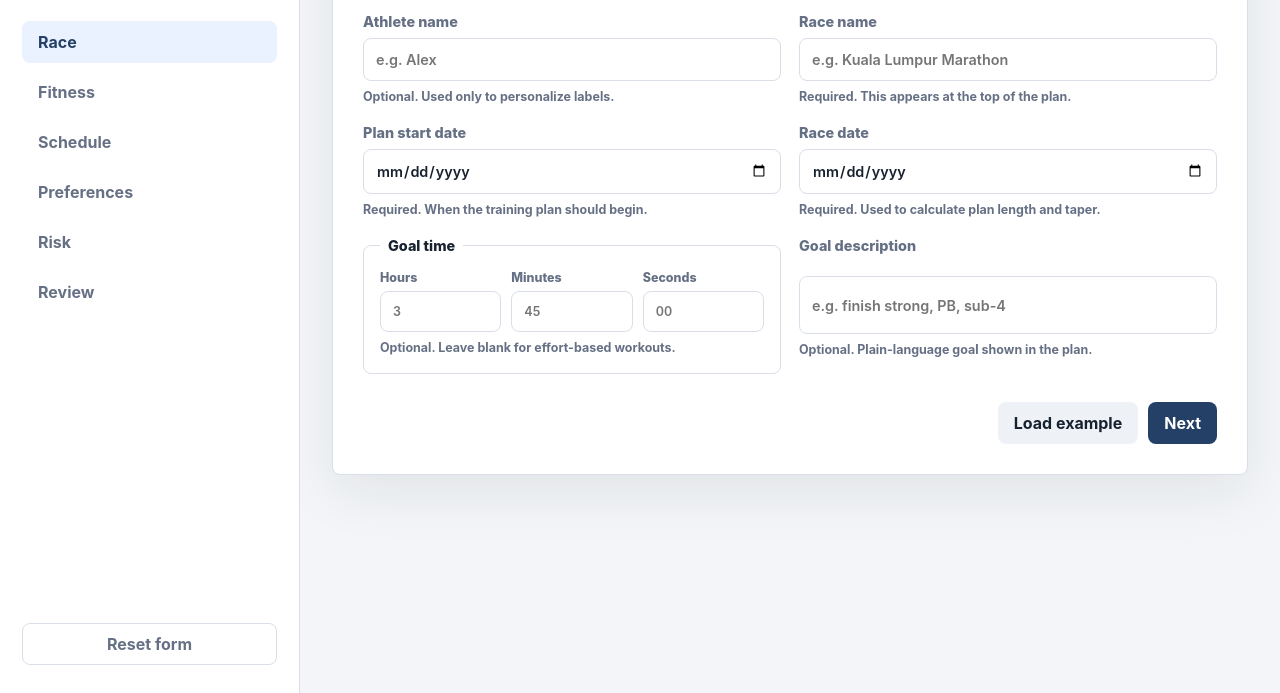
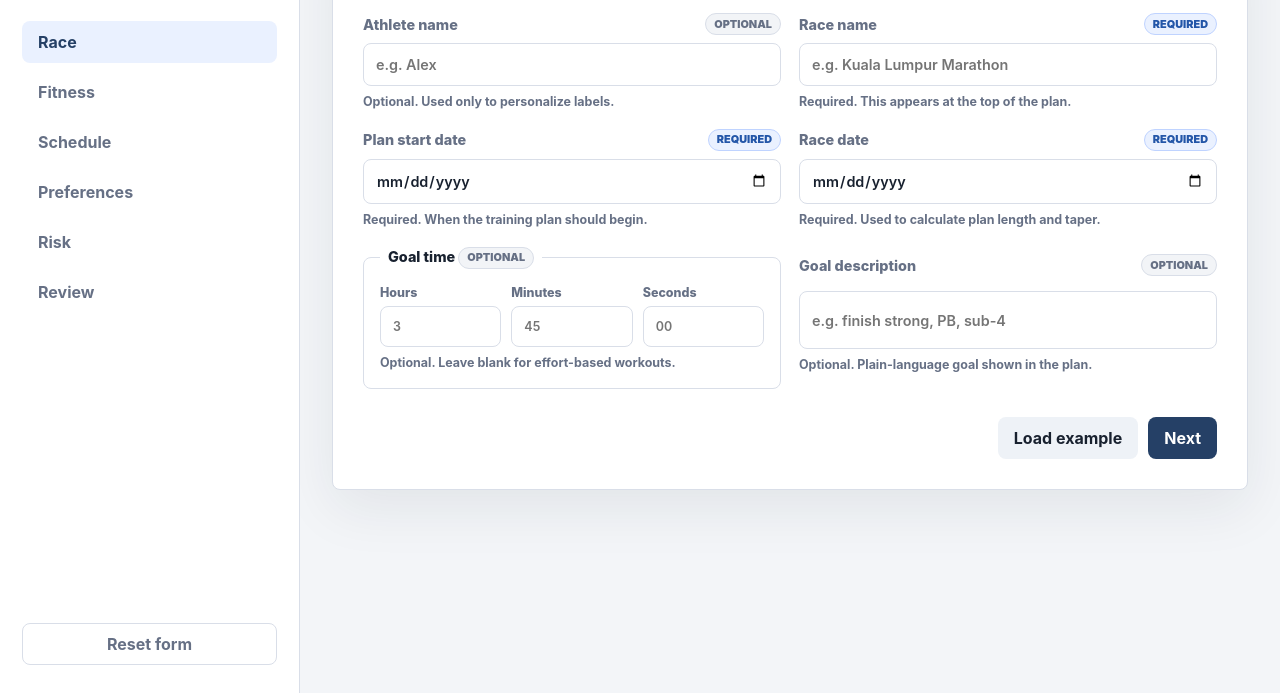
Before and after one commit to breadlover97/ai-marathon-plan-generator, a plain HTML site: page docs/index.html in a window 1280 px wide. Shown: the part 107-800 px from the top of the page. Drawn offline with Linux system fonts and the light colour scheme.

Commit message:
Label required and optional fields

```diff
--- a/docs/index.html
+++ b/docs/index.html
@@ -33,27 +33,27 @@
             </div>
             <div class="field-grid two">
               <label>
-                Athlete name
+                <span class="field-title">Athlete name <span class="field-tag optional">Optional</span></span>
                 <input name="athleteName" autocomplete="name" placeholder="e.g. Alex" />
                 <span class="hint">Optional. Used only to personalize labels.</span>
               </label>
               <label>
-                Race name
+                <span class="field-title">Race name <span class="field-tag required">Required</span></span>
                 <input name="raceName" required placeholder="e.g. Kuala Lumpur Marathon" />
                 <span class="hint">Required. This appears at the top of the plan.</span>
               </label>
               <label>
-                Plan start date
+                <span class="field-title">Plan start date <span class="field-tag required">Required</span></span>
                 <input name="startDate" type="date" required />
                 <span class="hint">Required. When the training plan should begin.</span>
               </label>
               <label>
-                Race date
+                <span class="field-title">Race date <span class="field-tag required">Required</span></span>
                 <input name="raceDate" type="date" required />
                 <span class="hint">Required. Used to calculate plan length and taper.</span>
               </label>
               <fieldset class="time-field">
-                <legend>Goal time</legend>
+                <legend>Goal time <span class="field-tag optional">Optional</span></legend>
                 <div class="time-grid">
                   <label>Hours<input name="goalHours" type="number" min="0" max="9" inputmode="numeric" placeholder="3" /></label>
                   <label>Minutes<input name="goalMinutes" type="number" min="0" max="59" inputmode="numeric" placeholder="45" /></label>
@@ -62,7 +62,7 @@
                 <span class="hint">Optional. Leave blank for effort-based workouts.</span>
               </fieldset>
               <label>
-                Goal description
+                <span class="field-title">Goal description <span class="field-tag optional">Optional</span></span>
                 <input name="goalDescription" placeholder="e.g. finish strong, PB, sub-4" />
                 <span class="hint">Optional. Plain-language goal shown in the plan.</span>
               </label>
@@ -79,17 +79,17 @@
             </div>
             <div class="field-grid two">
               <label>
-                Current weekly distance, km
+                <span class="field-title">Current weekly distance, km <span class="field-tag required">Required</span></span>
                 <input name="currentWeeklyKm" type="number" min="1" step="0.1" required placeholder="e.g. 35" />
                 <span class="hint">Required. Average weekly running volume from the last 3-4 weeks.</span>
               </label>
               <label>
-                Longest run in last month, km
+                <span class="field-title">Longest run in last month, km <span class="field-tag required">Required</span></span>
                 <input name="longestRecentRunKm" type="number" min="1" step="0.1" required placeholder="e.g. 18" />
                 <span class="hint">Required. Helps set a safe long-run progression.</span>
               </label>
               <fieldset class="time-field">
-                <legend>Current marathon pace</legend>
+                <legend>Current marathon pace <span class="field-tag optional">Optional</span></legend>
                 <div class="time-grid compact">
                   <label>Minutes<input name="paceMinutes" type="number" min="0" max="30" inputmode="numeric" placeholder="5" /></label>
                   <label>Seconds<input name="paceSeconds" type="number" min="0" max="59" inputmode="numeric" placeholder="20" /></label>
@@ -97,7 +97,7 @@
                 <span class="hint">Optional. Per km pace if you already know it.</span>
               </fieldset>
               <label>
-                Runs per week
+                <span class="field-title">Runs per week <span class="field-tag required">Required</span></span>
                 <select name="runsPerWeek" required>
                   <option value="" selected>Choose runs per week</option>
                   <option value="3">3</option>
@@ -109,7 +109,7 @@
                 <span class="hint">Required. How many run sessions you can realistically complete.</span>
               </label>
               <label>
-                Running ability
+                <span class="field-title">Running ability <span class="field-tag required">Required</span></span>
                 <select name="runningAbility" required>
                   <option value="" selected>Choose current level</option>
                   <option value="beginner">Beginner: can run 5 km</option>
@@ -121,7 +121,7 @@
                 <span class="hint">Required. Pick the closest current level, not your goal level.</span>
               </label>
               <label>
-                Max long run, km
+                <span class="field-title">Max long run, km <span class="field-tag optional">Optional</span></span>
                 <input name="maxLongRunKm" type="number" min="10" step="0.5" placeholder="e.g. 32" />
                 <span class="hint">Optional. Leave blank to let the engine choose a cap.</span>
               </label>
@@ -138,21 +138,21 @@
             </div>
             <div class="field-grid three">
               <label>
-                Workout day
+                <span class="field-title">Workout day <span class="field-tag required">Required</span></span>
                 <select name="workoutDay" required>
                   <option value="" selected>Choose workout day</option><option>Monday</option><option>Tuesday</option><option>Wednesday</option><option>Thursday</option><option>Friday</option><option>Saturday</option><option>Sunday</option>
                 </select>
                 <span class="hint">Required. The main quality session of the week.</span>
               </label>
               <label>
-                Medium-long day
+                <span class="field-title">Medium-long day <span class="field-tag required">Required</span></span>
                 <select name="mediumLongDay" required>
                   <option value="" selected>Choose medium-long day</option><option>Monday</option><option>Tuesday</option><option>Wednesday</option><option>Thursday</option><option>Friday</option><option>Saturday</option><option>Sunday</option>
                 </select>
                 <span class="hint">Required. Usually shorter than the long run, longer than easy runs.</span>
               </label>
               <label>
-                Long-run day
+                <span class="field-title">Long-run day <span class="field-tag required">Required</span></span>
                 <select name="longRunDay" required>
                   <option value="" selected>Choose long-run day</option><option>Monday</option><option>Tuesday</option><option>Wednesday</option><option>Thursday</option><option>Friday</option><option>Saturday</option><option>Sunday</option>
                 </select>
@@ -160,7 +160,7 @@
               </label>
             </div>
             <fieldset>
-              <legend>Strength days</legend>
+              <legend>Strength days <span class="field-tag optional">Optional</span></legend>
               <div class="day-grid">
                 <label><input type="checkbox" name="strengthDays" value="Monday" /> Mon</label>
                 <label><input type="checkbox" name="strengthDays" value="Tuesday" /> Tue</label>
@@ -172,7 +172,7 @@
               </div>
             </fieldset>
             <fieldset>
-              <legend>Rest days</legend>
+              <legend>Rest days <span class="field-tag optional">Optional</span></legend>
               <div class="day-grid">
                 <label><input type="checkbox" name="restDays" value="Monday" /> Mon</label>
                 <label><input type="checkbox" name="restDays" value="Tuesday" /> Tue</label>
@@ -195,7 +195,7 @@
             </div>
             <div class="field-grid two">
               <label>
-                Training volume
+                <span class="field-title">Training volume <span class="field-tag required">Required</span></span>
                 <select name="trainingVolume" required>
                   <option value="" selected>Choose volume style</option>
                   <option value="gradual">Gradual</option>
@@ -205,7 +205,7 @@
                 <span class="hint">Required. Gradual is safest; progressive builds more ambitiously.</span>
               </label>
               <label>
-                Difficulty
+                <span class="field-title">Difficulty <span class="field-tag required">Required</span></span>
                 <select name="difficulty" required>
                   <option value="" selected>Choose difficulty</option>
                   <option value="comfortable">Comfortable</option>
@@ -215,12 +215,12 @@
                 <span class="hint">Required. Controls workout intensity and long-run quality.</span>
               </label>
               <label class="wide">
-                Race specifics
+                <span class="field-title">Race specifics <span class="field-tag optional">Optional</span></span>
                 <textarea name="raceSpecifics" rows="3" placeholder="Heat, humidity, hills, early start, trail surface"></textarea>
                 <span class="hint">Optional. Add anything that changes how the plan should feel.</span>
               </label>
               <label class="wide">
-                Fuel notes
+                <span class="field-title">Fuel notes <span class="field-tag optional">Optional</span></span>
                 <textarea name="fuelNotes" rows="3" placeholder="Preferred gels, carb/hr target, hydration constraints"></textarea>
                 <span class="hint">Optional. Used in long-run and race-specific notes.</span>
               </label>
@@ -237,22 +237,22 @@
             </div>
             <div class="field-grid two">
               <label class="wide">
-                Primary risks
+                <span class="field-title">Primary risks <span class="field-tag optional">Optional</span></span>
                 <textarea name="primaryRisks" rows="3" placeholder="Injury and burnout, shin pain, work stress"></textarea>
                 <span class="hint">Optional. The plan will use this in adjustment notes.</span>
               </label>
               <label class="wide">
-                Injury notes
+                <span class="field-title">Injury notes <span class="field-tag optional">Optional</span></span>
                 <textarea name="injuryNotes" rows="3" placeholder="Recent pain, recurring issues, physio guidance"></textarea>
                 <span class="hint">Optional. Helps make warnings more conservative.</span>
               </label>
               <label class="wide">
-                Constraints
+                <span class="field-title">Constraints <span class="field-tag optional">Optional</span></span>
                 <textarea name="constraints" rows="3" placeholder="Travel weeks, busy work periods, treadmill only, limited weekday time"></textarea>
                 <span class="hint">Optional. Useful context for weekly notes.</span>
               </label>
               <label class="wide">
-                Admin notes
+                <span class="field-title">Admin notes <span class="field-tag optional">Optional</span></span>
                 <textarea name="adminNotes" rows="3" placeholder="Race pack collection, travel, shoe rotation"></textarea>
                 <span class="hint">Optional. Added to the plan side notes.</span>
               </label>
--- a/docs/styles.css
+++ b/docs/styles.css
@@ -220,6 +220,38 @@ fieldset {
   font-weight: 800;
 }
 
+.field-title {
+  display: flex;
+  align-items: center;
+  justify-content: space-between;
+  gap: 10px;
+}
+
+.field-tag {
+  display: inline-flex;
+  align-items: center;
+  width: max-content;
+  min-height: 22px;
+  border-radius: 999px;
+  padding: 2px 8px;
+  font-size: 0.68rem;
+  font-weight: 900;
+  line-height: 1;
+  text-transform: uppercase;
+}
+
+.field-tag.required {
+  background: #eaf1ff;
+  color: #2356a8;
+  border: 1px solid #bfd3ff;
+}
+
+.field-tag.optional {
+  background: #f2f4f7;
+  color: #667085;
+  border: 1px solid #d9dee8;
+}
+
 .hint {
   color: var(--muted);
   font-size: 0.78rem;
@@ -274,6 +306,7 @@ fieldset {
 legend {
   padding: 0 8px;
   color: var(--ink);
+  font-weight: 800;
 }
 
 .day-grid {
```
